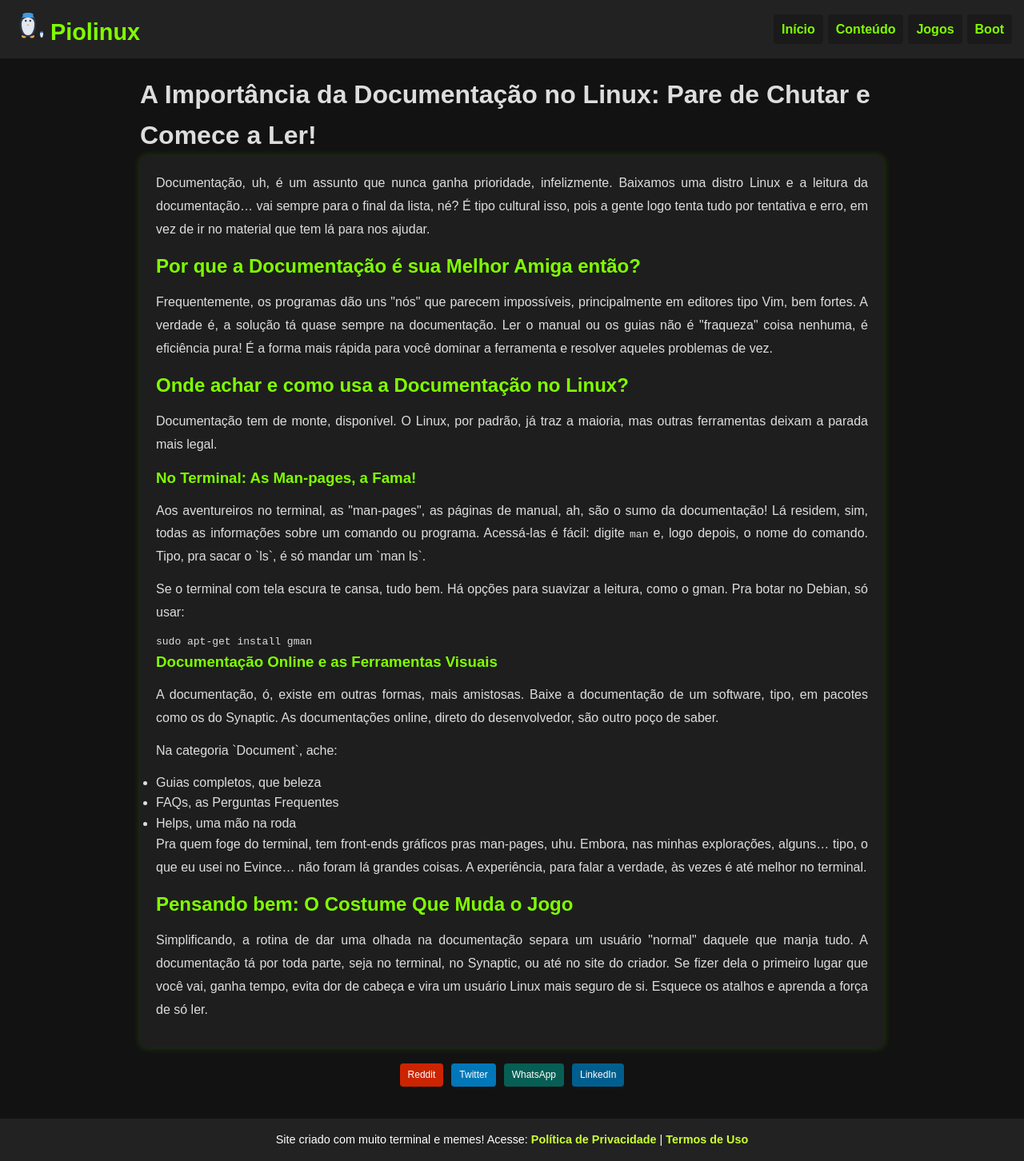
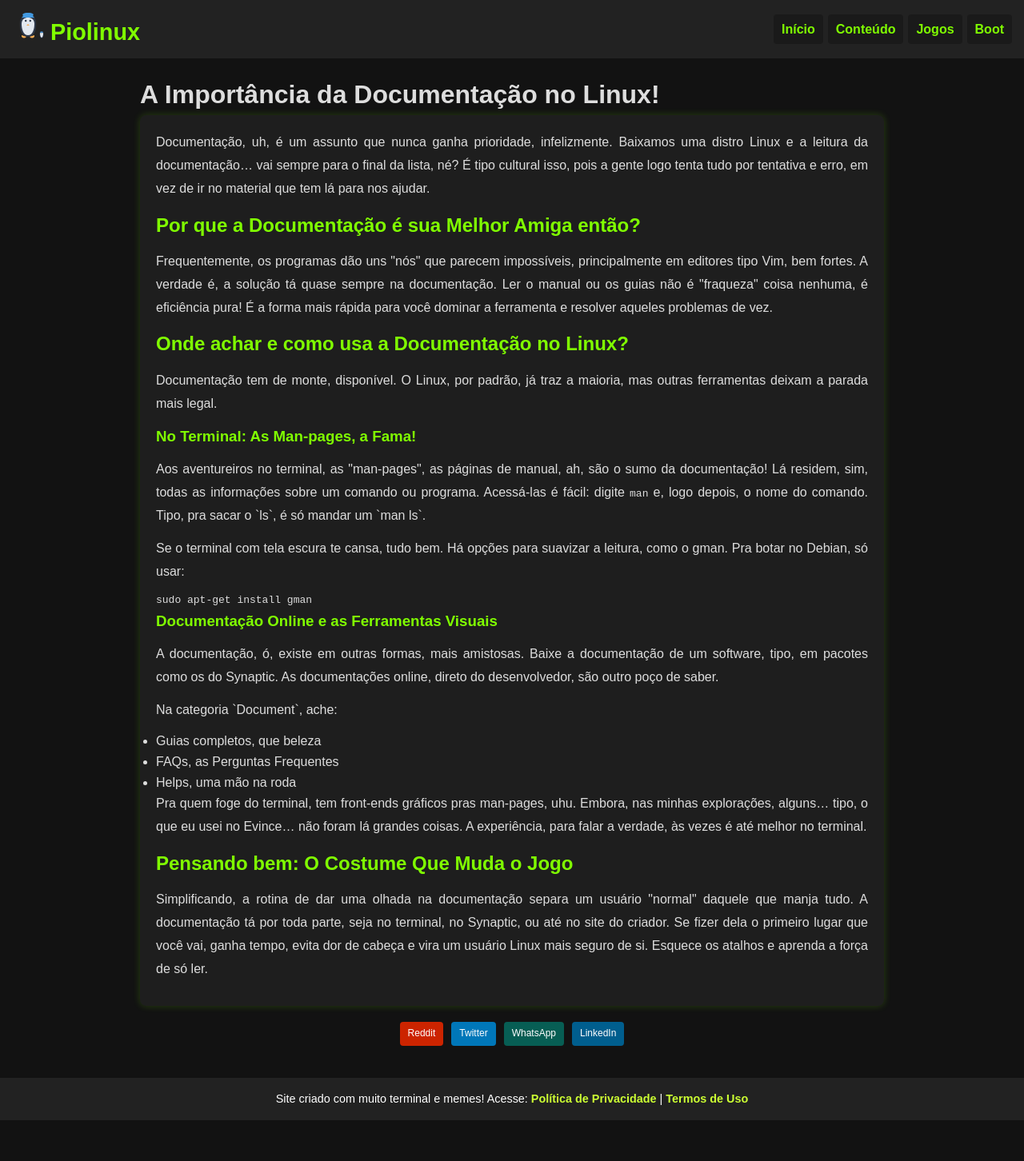
Before and after one commit to Piolinux/piolinux-site, a Jekyll site: the page built from _posts/2025-08-12-a-importancia-da-documentacao-no-linux.md, in a window 1280 px wide. Shown: the whole page at 80% size. Built offline with Jekyll 4.4.1, drawn with Linux system fonts in a browser that asks for light colours; after the commit the page ends 1401 px from its top, so only the background shows below that.

Commit message:
Update 2025-08-12-a-importancia-da-documentacao-no-linux.md

```diff
--- a/_posts/2025-08-12-a-importancia-da-documentacao-no-linux.md
+++ b/_posts/2025-08-12-a-importancia-da-documentacao-no-linux.md
@@ -1,6 +1,6 @@
 ---
 layout: default
-title: "A Importância da Documentação no Linux: Pare de Chutar e Comece a Ler!"
+title: "A Importância da Documentação no Linux!"
 author: "Piolinux"
 date: 2025-08-12 10:59:27 -0300
 categories: [Linux, Tutoriais, Dicas]
```
